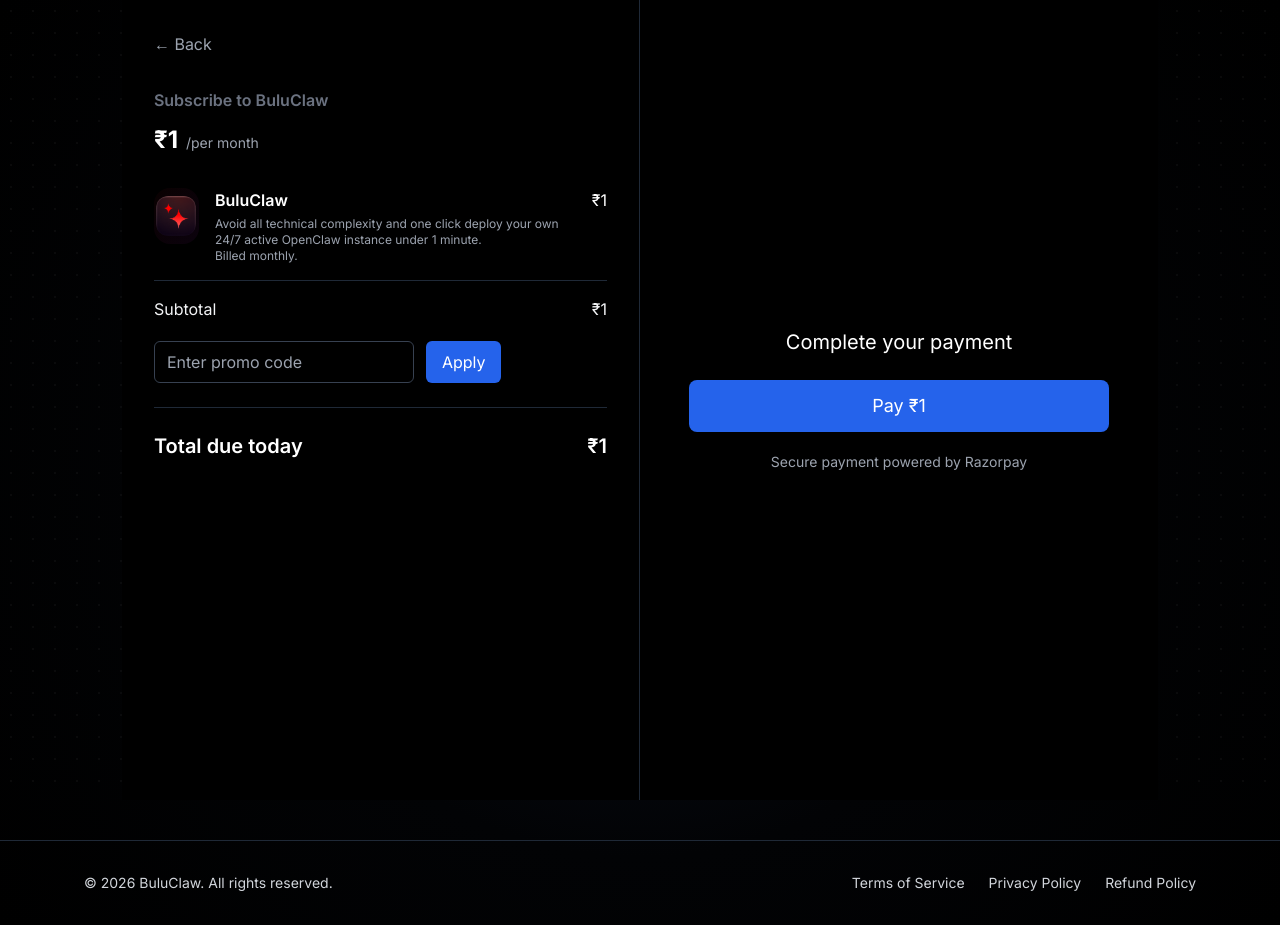
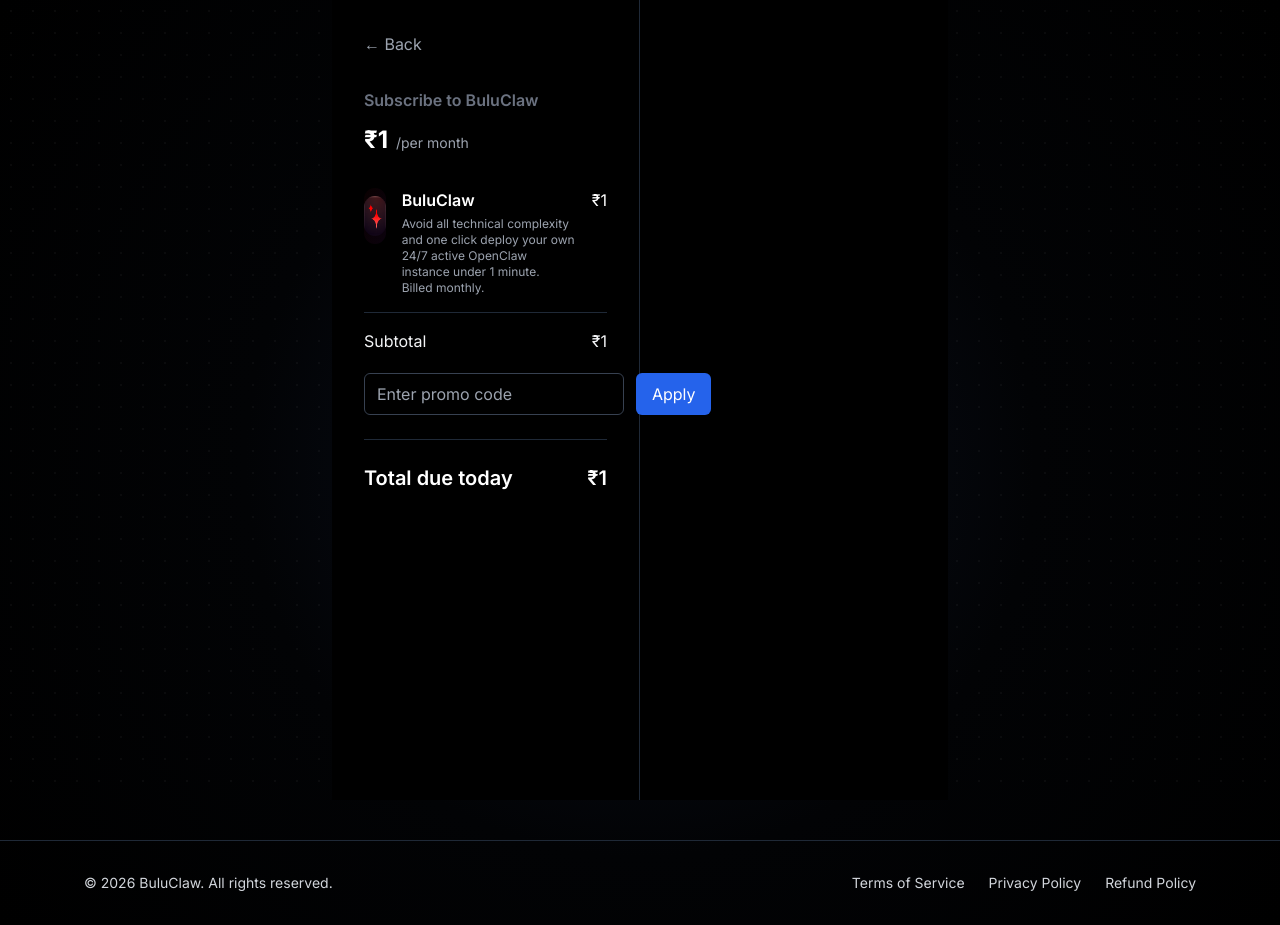
Before and after one commit to BuluClaw/buluclaw-app, a Next.js app: page /checkout in a window 1280 px wide. Built offline with nearby package versions, Linux system fonts and the light colour scheme.

Commit message:
remove razorpay widget

```diff
--- a/app/checkout/page.tsx
+++ b/app/checkout/page.tsx
@@ -171,38 +171,5 @@ Apply
 
 
 
-{/* RIGHT SIDE */}
-
-
-<div className="w-1/2 flex items-center justify-center">
-
-<div className="w-[420px] text-center">
-
-<h2 className="text-xl mb-6">
-Complete your payment
-</h2>
-
-
-<button
-onClick={startPayment}
-className="bg-blue-600 hover:bg-blue-700 px-6 py-3 rounded-lg w-full text-lg"
->
-
-Pay ₹{price}
-
-</button>
-
-
-<p className="text-gray-400 text-sm mt-5">
-Secure payment powered by Razorpay
-</p>
-
 </div>
-
-</div>
-
-
-</div>
-
-);
-}
+)}
```
